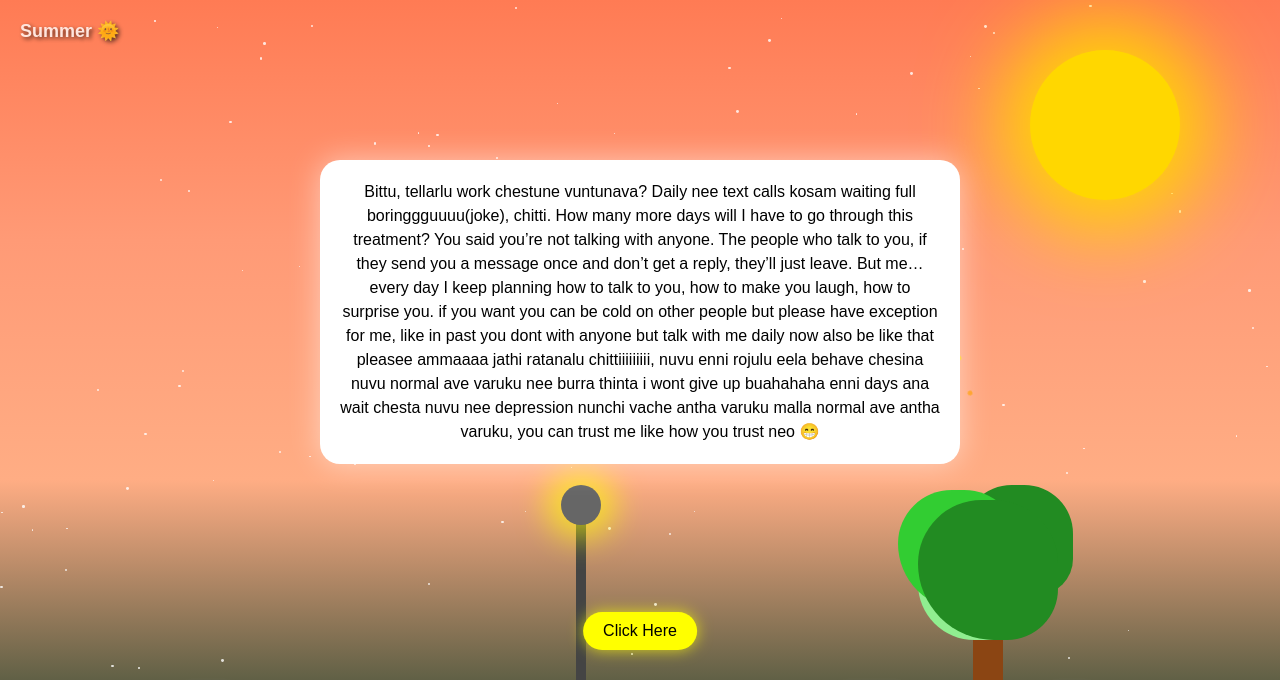
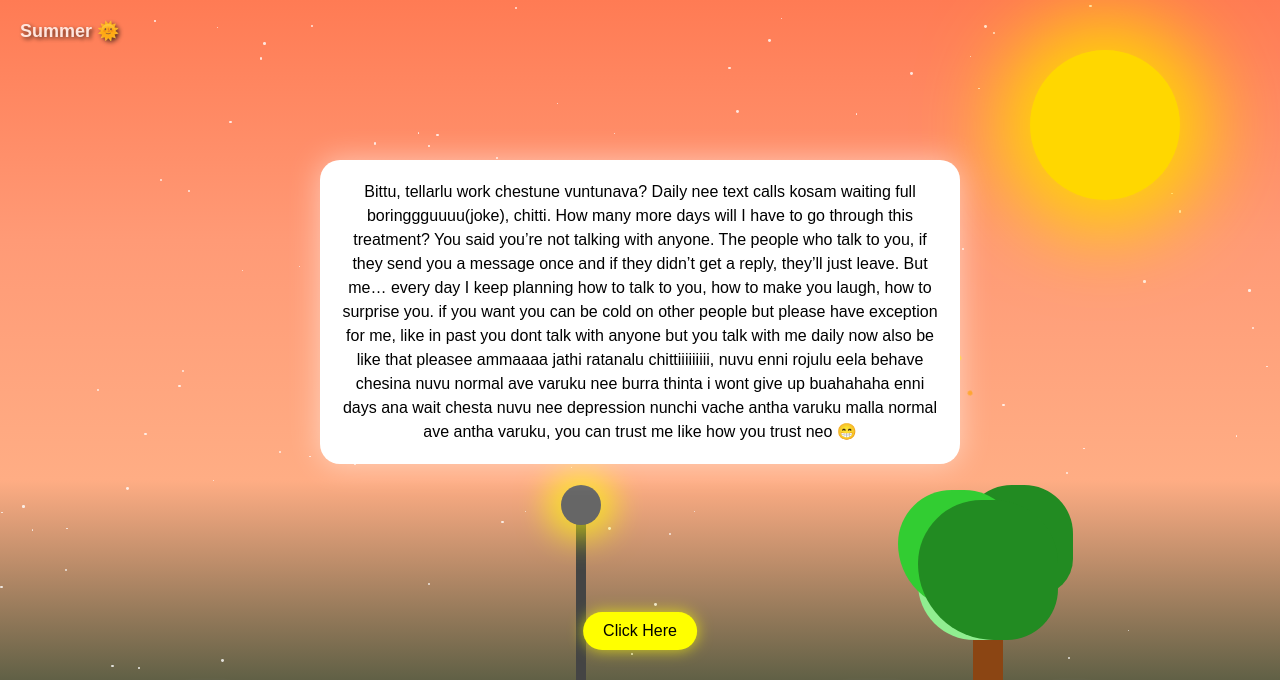
Before and after one commit to Daya-99/be-my-friend, a plain HTML site: page index.html in a window 1280 px wide. Both pictures are taken after a click on the button "Click Here". Shown: the top 680 px of the page. Drawn offline with Linux system fonts and the light colour scheme.

Commit message:
Update index.html

```diff
--- a/index.html
+++ b/index.html
@@ -924,7 +924,7 @@
   <button id="reveal-btn">Click Here</button>
 
   <div id="message">
-   Bittu, tellarlu work chestune vuntunava? Daily nee text calls kosam waiting full boringgguuuu(joke), chitti. How many more days will I have to go through this treatment? You said you’re not talking with anyone. The people who talk to you, if they send you a message once and don’t get a reply, they’ll just leave. But me… every day I keep planning how to talk to you, how to make you laugh, how to surprise you. if you want you can be cold on other people but please have exception for me, like in past you dont with anyone  but talk with me daily now also be like that pleasee ammaaaa jathi ratanalu chittiiiiiiiii, nuvu enni rojulu eela behave chesina nuvu normal ave varuku nee burra thinta i wont give up buahahaha enni days ana wait chesta nuvu nee depression nunchi vache antha varuku malla normal ave antha varuku,  you can trust me like how you trust neo 😁
+   Bittu, tellarlu work chestune vuntunava? Daily nee text calls kosam waiting full boringgguuuu(joke), chitti. How many more days will I have to go through this treatment? You said you’re not talking with anyone. The people who talk to you, if they send you a message once and if they didn’t get a reply, they’ll just leave. But me… every day I keep planning how to talk to you, how to make you laugh, how to surprise you. if you want you can be cold on other people but please have exception for me, like in past you dont talk with anyone but you talk with me daily now also be like that pleasee ammaaaa jathi ratanalu chittiiiiiiiii, nuvu enni rojulu eela behave chesina nuvu normal ave varuku nee burra thinta i wont give up buahahaha enni days ana wait chesta nuvu nee depression nunchi vache antha varuku malla normal ave antha varuku,  you can trust me like how you trust neo 😁
   </div>
 
   <script>
```
